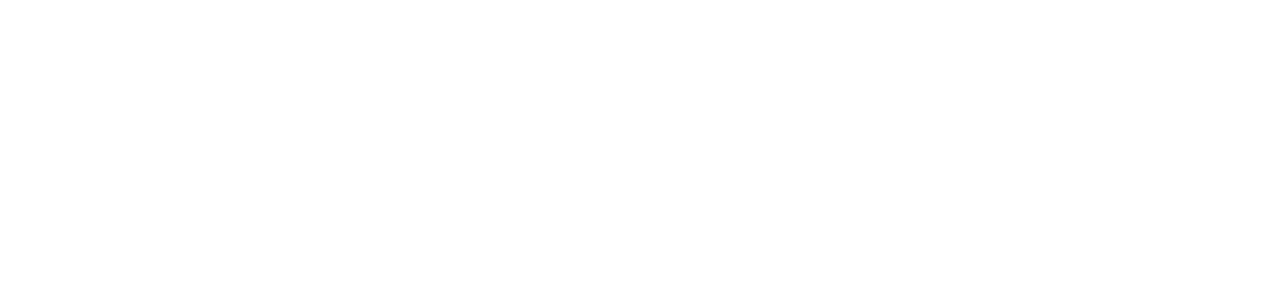
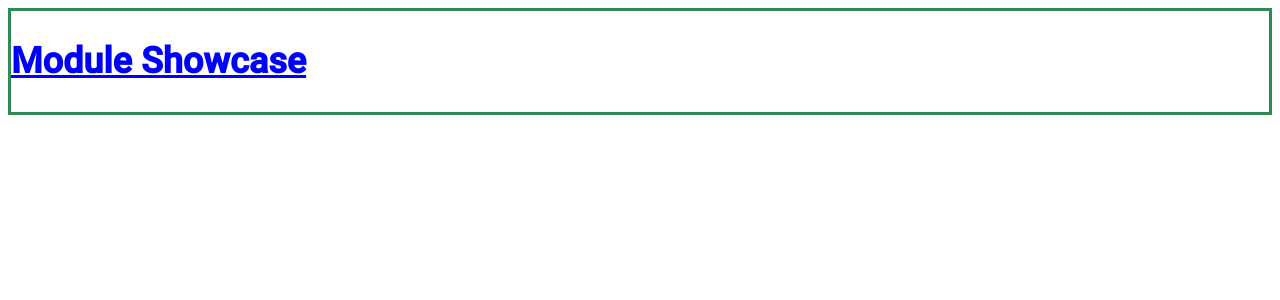
Before and after one commit to aclarke211/vue-tools, a Vue app: page /module/1 in a window 1280 px wide. Shown: the top 300 px of the page. Built offline with nearby package versions, Linux system fonts and the light colour scheme.

Commit message:
Create modules list.

```diff
--- /dev/null
+++ b/src/modules/base/modules-list.js
@@ -0,0 +1,7 @@
+export default [
+  {
+    name: 'Text Module',
+    srcFile: () => import('../TextModule.vue'),
+    category: 'Text',
+  },
+];
--- a/src/router.js
+++ b/src/router.js
@@ -12,5 +12,10 @@ export default new Router({
       name: 'home',
       component: () => import(/* webpackChunkName: "Home" */ './views/Home.vue'),
     },
+    {
+      path: '/module/:moduleName',
+      name: 'moduleShowcase',
+      component: () => import(/* webpackChunkName: "ModuleShowcase" */ './views/ModuleShowcase.vue'),
+    },
   ],
 });
--- a/src/views/Home.vue
+++ b/src/views/Home.vue
@@ -22,17 +22,27 @@
         </div>
       </div>
     </div> -->
+
+    <div class="modules__container type__container">
+      <div
+        v-for="{vtModule, moduleKey} in allModules"
+        :key="moduleKey" >
+        {{ vtModule }}
+      </div>
+    </div>
   </div>
 </template>
 
 <script>
 // import { routes } from '../router';
+import modulesList from '../modules/base/modules-list';
 
 export default {
   name: 'home',
   data: () => ({
     className: 'home',
     titleText: 'Vue Components',
+    allModules: {},
     // routes,
     // categories: [
     //   {
@@ -79,6 +89,10 @@ export default {
     //   return routes.filter(routeName => routeName.path.includes(`/${catName.toLowerCase()
     //    .replace(' ', '-')}/${subCatName.toLowerCase().replace(' ', '-')}/`));
     // },
+  },
+
+  mounted() {
+    this.allModules = modulesList;
   },
 };
 </script>
--- /dev/null
+++ b/src/views/ModuleShowcase.vue
@@ -0,0 +1,35 @@
+<template>
+  <div :class="className">
+     <h1 :class="`${className}__title`">{{ titleText }}</h1>
+     <h2>{{ routeModuleName }}</h2>
+  </div>
+</template>
+
+<script>
+
+export default {
+  name: 'ModuleShowcase',
+  data: () => ({
+    className: 'module-showcase',
+    titleText: 'Module Showcase',
+  }),
+
+  computed: () => ({
+    routeModuleName() {
+      return this.$route.params.moduleName;
+    },
+  }),
+};
+</script>
+
+<style lang="scss">
+  .module-showcase {
+    border: solid seagreen;
+
+    &__title {
+      font-size: 2.25rem;
+      color: blue;
+      text-decoration: underline;
+    }
+  }
+</style>
```
